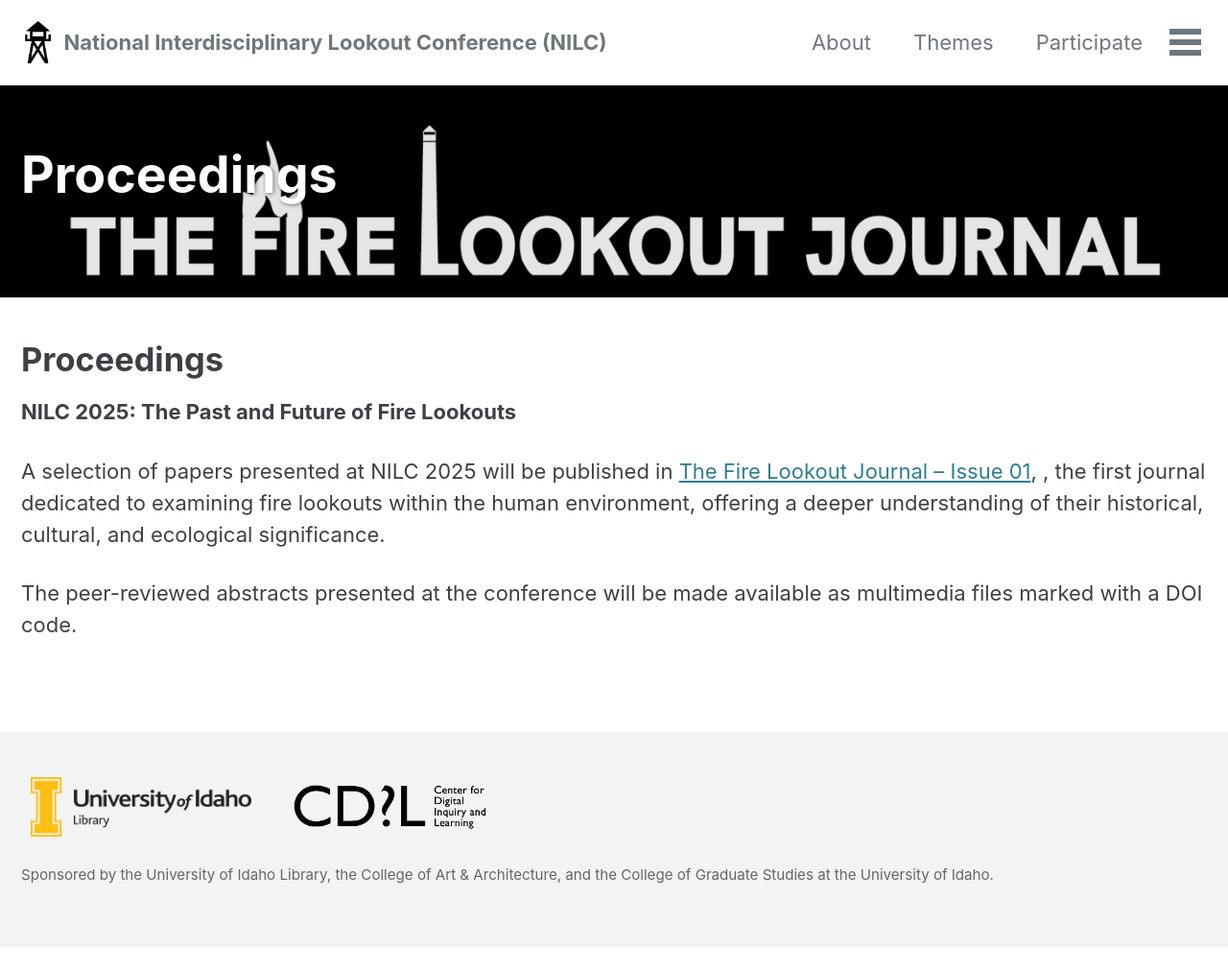
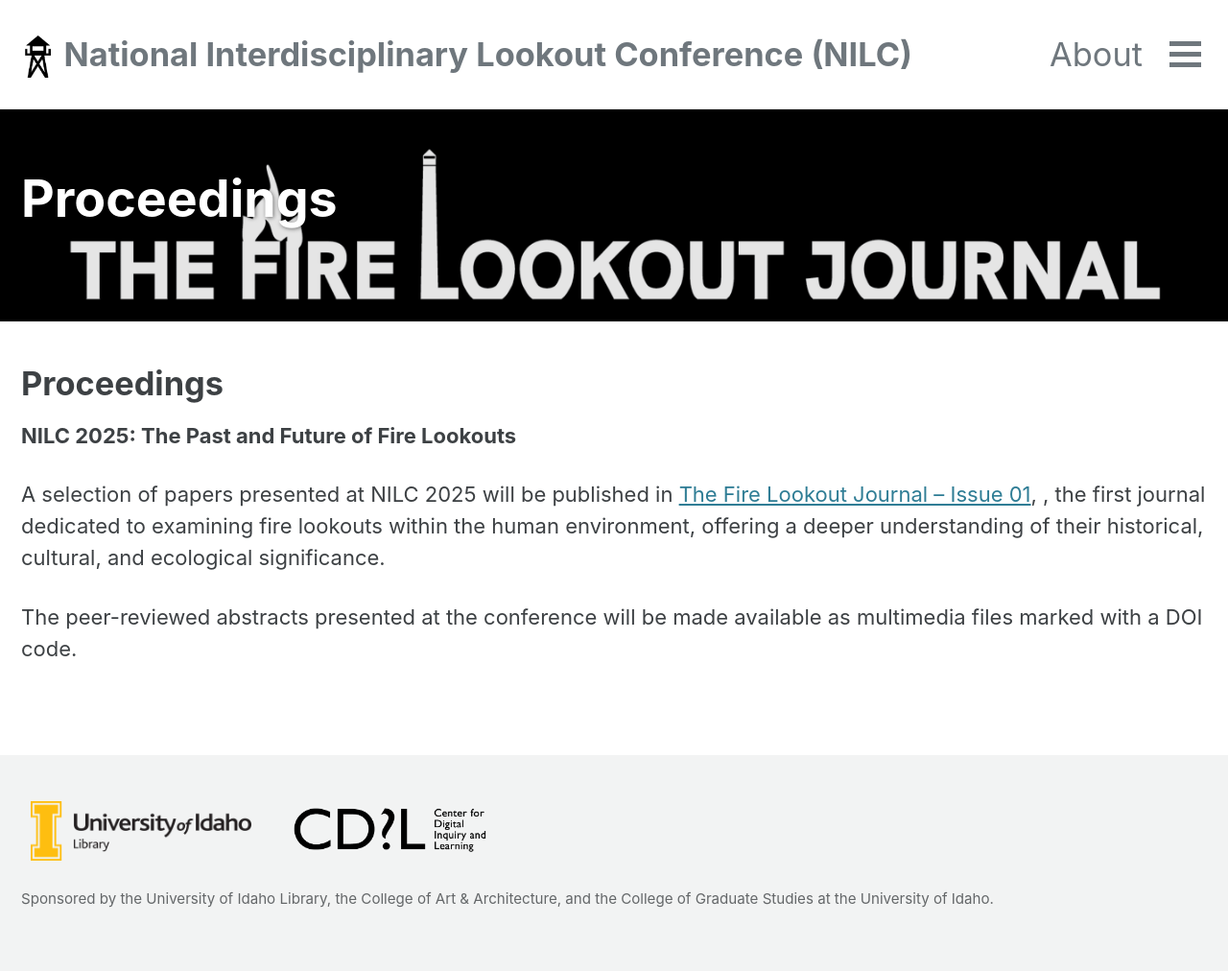
Before and after one commit to lookoutconference/lookoutconference.github.io, a Jekyll site: the page built from pages/proceedings.md, in a window 1280 px wide. Shown: the whole page at 96% size. Built offline with Jekyll 4.4.1, drawn with Linux system fonts in a browser that asks for light colours; cached includes are drawn as plain includes; comment, search, counter and statistics services are not loaded; our own code applies the rules of GitHub Pages for plain Markdown files; before the commit the page ends 987 px from its top, so only the background shows below that.

Commit message:
updated css

```diff
--- a/_sass/minimal-mistakes/_masthead.scss
+++ b/_sass/minimal-mistakes/_masthead.scss
@@ -62,6 +62,7 @@
   margin-inline: 0;
   width: 100%;
   clear: both;
+  font-size: $type-size-3;
 
   .site-nav {
     margin-inline-start: 0;
@@ -73,7 +74,6 @@
 
   ul {
     margin: 0;
-    font-size: 3;
     padding: 0;
     clear: both;
     list-style-type: none;
```
